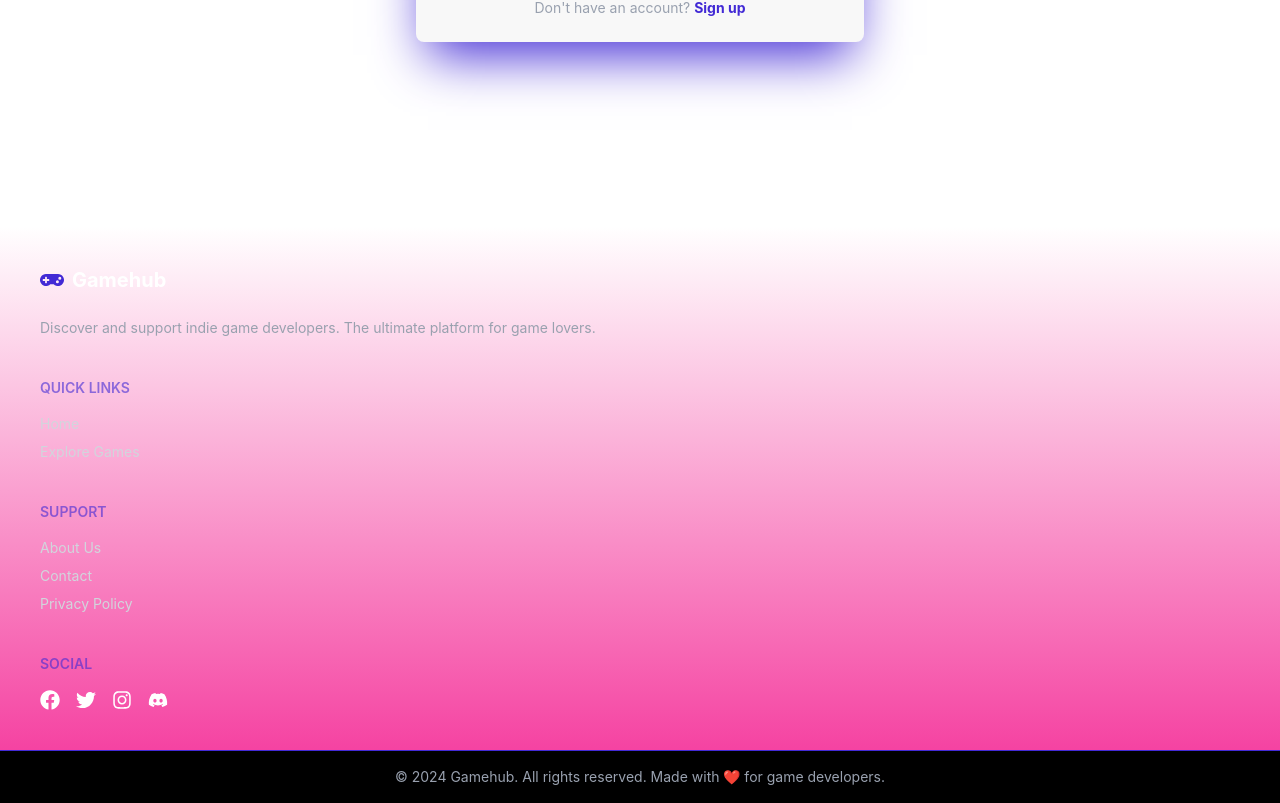
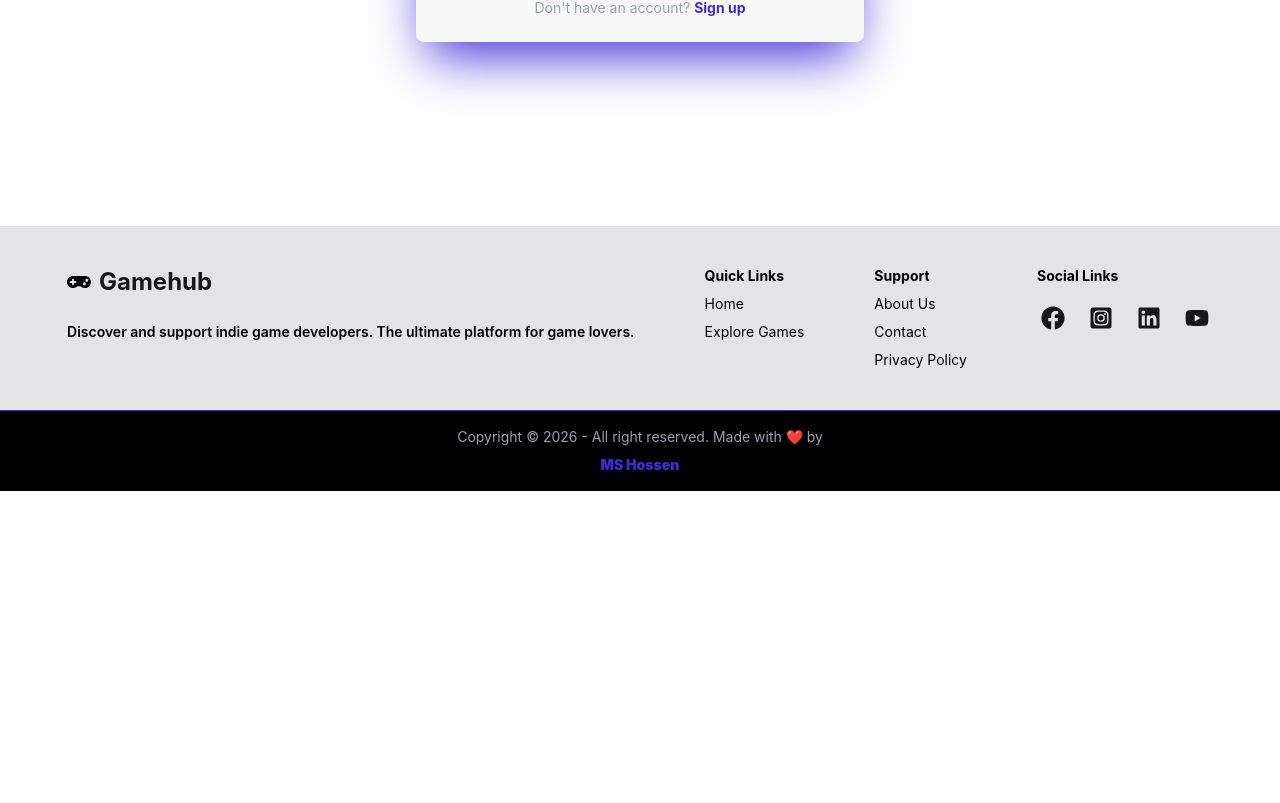
Before and after one commit to MSabbirHossen/Online-Game-Library, a React (Vite) app: page /login in a window 1280 px wide. Shown: the part 710-1513 px from the top of the page. After the commit the page ends 1201 px from the top, so only its background shows below. Built offline with nearby package versions, Linux system fonts and the light colour scheme; no server answers.

Commit message:
Footer added.

```diff
--- a/src/components/Layout/Footer.jsx
+++ b/src/components/Layout/Footer.jsx
@@ -6,68 +6,124 @@ import {
   FaTwitter,
   FaInstagram,
   FaDiscord,
+  FaInstagramSquare,
+  FaLinkedin,
+  FaYoutube,
 } from "react-icons/fa";
 
+const SocialLinks = [
+  {
+    name: "Facebook",
+    icon: <FaFacebook />,
+    link: "https://www.facebook.com/parttimecoder/",
+  },
+  {
+    name: "Instagram",
+    icon: <FaInstagramSquare />,
+    link: "https://www.instagram.com/parttimecoder/",
+  },
+  {
+    name: "LinkedIn",
+    icon: <FaLinkedin />,
+    link: "https://www.linkedin.com/in/parttimecoder/",
+  },
+  {
+    name: "YouTube",
+    icon: <FaYoutube />,
+    link: "https://www.youtube.com/@Part-TimeCoder",
+  },
+];
+
 const Footer = () => {
+  const toBePublished = () => {
+    alert("This section will be published soon. Stay tuned!");
+  };
+
   return (
-    <footer className="bg-gradient-to-t from-secondary to-dark text-white mt-16">
-      <div className="footer p-10 bg-opacity-50">
+    <footer className="bg-neutral-content text-base-content mt-16">
+      <div className="footer p-10 bg-opacity-50 flex justify-around items-start">
         <div>
           <div className="flex items-center gap-2 mb-4">
-            <FaGamepad size={24} className="text-primary" />
-            <span className="text-xl font-bold">Gamehub</span>
+            <FaGamepad size={24} className="text-black hover:text-primary" />
+            <span className="text-2xl font-bold">Gamehub</span>
           </div>
-          <p className="text-sm text-gray-400">
+          <p className="text-md text-black font-semibold">
             Discover and support indie game developers. The ultimate platform
             for game lovers.
           </p>
         </div>
 
         <div>
-          <span className="footer-title text-primary">Quick Links</span>
-          <Link to="/" className="link link-hover text-gray-300">
+          <span className="font-bold text-black hover:text-primary text-md">
+            Quick Links
+          </span>
+          <Link to="/" className="link link-hover text-black">
             Home
           </Link>
-          <Link to="/explore" className="link link-hover text-gray-300">
+          <Link to="/explore" className="link link-hover text-black">
             Explore Games
           </Link>
         </div>
 
         <div>
-          <span className="footer-title text-primary">Support</span>
-          <a href="#" className="link link-hover text-gray-300">
+          <span className="font-bold text-black hover:text-primary text-md">
+            Support
+          </span>
+          <a
+            href="#"
+            onClick={toBePublished}
+            className="link link-hover text-black"
+          >
             About Us
           </a>
-          <a href="#" className="link link-hover text-gray-300">
+          <a
+            href="#"
+            onClick={toBePublished}
+            className="link link-hover text-black"
+          >
             Contact
           </a>
-          <a href="#" className="link link-hover text-gray-300">
+          <a
+            href="#"
+            onClick={toBePublished}
+            className="link link-hover text-black"
+          >
             Privacy Policy
           </a>
         </div>
 
         <div>
-          <span className="footer-title text-primary">Social</span>
-          <div className="flex gap-4">
-            <a href="#" className="hover:text-primary transition">
-              <FaFacebook size={20} />
-            </a>
-            <a href="#" className="hover:text-primary transition">
-              <FaTwitter size={20} />
-            </a>
-            <a href="#" className="hover:text-primary transition">
-              <FaInstagram size={20} />
-            </a>
-            <a href="#" className="hover:text-primary transition">
-              <FaDiscord size={20} />
-            </a>
+          <span className="font-bold text-black hover:text-primary text-md">
+            Social Links
+          </span>
+          <div className="flex gap-4 text-2xl mt-2">
+            {SocialLinks.map((social) => (
+              <a
+                key={social.name}
+                href={social.link}
+                target="_blank"
+                rel="noopener noreferrer"
+                className="hover:text-primary transition p-1 rounded"
+              >
+                {social.icon}
+              </a>
+            ))}
           </div>
         </div>
       </div>
 
       <div className="footer footer-center bg-black bg-opacity-50 border-t border-primary border-opacity-20 p-4">
-        <p className="text-gray-400">
-          © 2024 Gamehub. All rights reserved. Made with ❤️ for game developers.
+        <p className="text-gray-400 text-sm">
+          Copyright © {new Date().getFullYear()} - All right reserved. Made with
+          ❤️ by
+          <Link
+            to="https://www.linkedin.com/in/ms-hossen/"
+            target="_blank"
+            className="text-primary hover:text-secondary transition font-bold"
+          >
+            {" "}
+            <strong> MS Hossen</strong>{" "}
+          </Link>
         </p>
       </div>
     </footer>
--- a/src/components/Layout/Navbar.jsx
+++ b/src/components/Layout/Navbar.jsx
@@ -1,5 +1,5 @@
 import React, { useState } from "react";
-import { Link, useNavigate } from "react-router";
+import { NavLink, useNavigate } from "react-router";
 import { useAuth } from "../../context/AuthContext";
 import { signOut } from "firebase/auth";
 import { auth } from "../../firebase.config";
@@ -25,29 +25,37 @@ const Navbar = () => {
   return (
     <nav className="navbar bg-neutral-content shadow-xl sticky top-0 z-50">
       <div className="navbar-start">
-        <Link
+        <NavLink
           to="/"
-          className="flex items-center gap-2 text-xl font-bold text-primary hover:text-accent transition"
+          className="flex items-center gap-2 text-xl font-bold text-primary hover:text-black transition"
         >
           <FaGamepad size={28} />
           <span className="hidden sm:inline">GameHub</span>
-        </Link>
+        </NavLink>
       </div>
 
       <div className="navbar-center hidden lg:flex">
         <div className="menu menu-horizontal px-1 gap-2">
-          <Link
+          <NavLink
             to="/"
-            className="btn btn-ghost text-base-content hover:bg-neutral-content hover:text-dark transition"
+            className={({ isActive }) =>
+              `btn btn-ghost text-base-content hover:outline-1 hover:text-black transition ${
+                isActive ? "bg-primary text-white" : ""
+              }`
+            }
           >
             Home
-          </Link>
-          <Link
+          </NavLink>
+          <NavLink
             to="/explore"
-            className="btn btn-ghost text-base-content hover:bg-neutral-content hover:text-dark transition"
+            className={({ isActive }) =>
+              `btn btn-ghost text-base-content hover:outline-1 hover:text-black transition ${
+                isActive ? "bg-primary text-white" : ""
+              }`
+            }
           >
             Explore
-          </Link>
+          </NavLink>
         </div>
       </div>
 
@@ -72,17 +80,17 @@ const Navbar = () => {
                   <span>{user?.displayName || user?.email}</span>
                 </li>
                 <li>
-                  <Link
+                  <NavLink
                     to="/my-profile"
-                    className="text-base-content hover:outline hover:text-dark"
+                    className="text-base-content hover:outline-1 hover:text-black transition w-full text-left"
                   >
                     <FaUser /> My Profile
-                  </Link>
+                  </NavLink>
                 </li>
                 <li>
                   <button
                     onClick={handleLogout}
-                    className="text-base-content hover:bg-red-600 hover:text-white"
+                    className="text-base-content hover:bg-red-600 hover:text-white hover:outline-1 transition w-full text-left"
                   >
                     <FaSignOutAlt /> Logout
                   </button>
@@ -92,15 +100,24 @@ const Navbar = () => {
           </div>
         ) : (
           <div className="gap-2 flex">
-            <Link to="/login" className="btn btn-outline btn-primary text-base-content hover:bg-primary hover:text-white transition">
+            <NavLink to="/login" className={({ isActive }) =>
+              `btn bg-neutral-content text-base-content hover:outline-1 hover:text-black transition ${
+                isActive ? "bg-primary text-white" : ""
+              }`
+            }>
               Login
-            </Link>
-            <Link
+            </NavLink>
+            <NavLink
               to="/register"
-              className="btn btn-outline btn-primary text-base-content hover:bg-primary hover:text-white transition"
+              className={({ isActive }) =>
+              `btn bg-neutral-content text-base-content hover:outline-1 hover:text-black transition ${
+                isActive ? "bg-primary text-white" : ""
+              }`
+            }
             >
               Register
-            </Link>
+            </NavLink>
+
           </div>
         )}
 
@@ -124,10 +141,10 @@ const Navbar = () => {
           </button>
           <ul className="dropdown-content menu bg-neutral-content rounded-box z-[1] w-52 p-2 shadow text-base-content">
             <li>
-              <Link to="/">Home</Link>
+              <NavLink to="/">Home</NavLink>
             </li>
             <li>
-              <Link to="/explore">Explore</Link>
+              <NavLink to="/explore">Explore</NavLink>
             </li>
           </ul>
         </div>
--- a/src/pages/GameDetails.jsx
+++ b/src/pages/GameDetails.jsx
@@ -7,7 +7,8 @@ import {
   FaDownload,
   FaUser,
   FaCalendar,
-  FaHardDrive,
+  // FaHardDrive, // Commented out to avoid confusion with FaHdd, which is more appropriate for file size
+  FaHdd,
   FaGlobe,
   FaArrowLeft,
 } from "react-icons/fa";
@@ -136,7 +137,7 @@ const GameDetails = () => {
 
                 <div className="bg-base-200 p-4 rounded-lg">
                   <div className="flex items-center gap-3 mb-2">
-                    <FaHardDrive className="text-primary" size={20} />
+                    <FaHdd className="text-primary" size={20} />
                     <span className="text-gray-400">File Size</span>
                   </div>
                   <p className="text-white text-lg font-bold">
```
